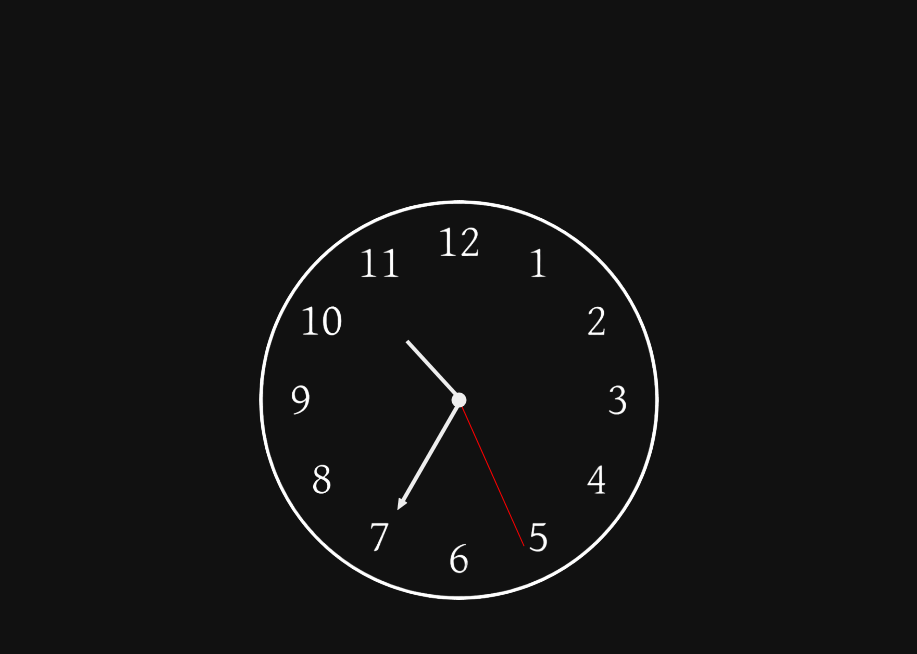
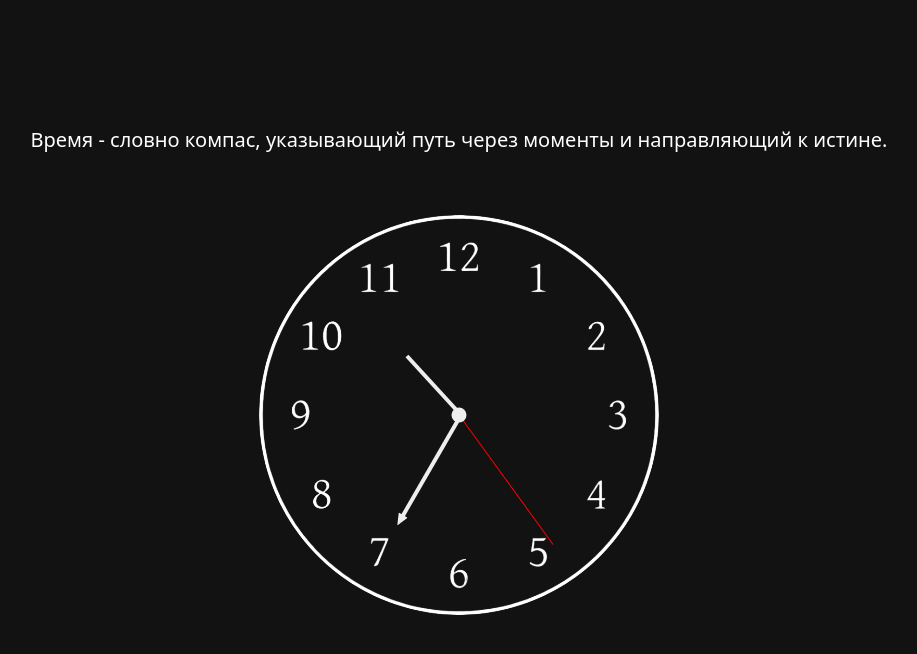
Before and after one commit to GinKey/reactstart, a React (Create React App) app: page /clock in a window 1280 px wide. Shown: the top 654 px of the page, without its empty margins (181-1098 px from the left). Built offline with nearby package versions, Linux system fonts and the light colour scheme.

Commit message:
Clock update 2

```diff
--- a/src/Components/clock.css
+++ b/src/Components/clock.css
@@ -4,7 +4,7 @@
     display: flex;
     align-items: center;
     justify-content: center;
-    background-color: #111;
+    background-color: #121212;
 }
 
 
@@ -34,6 +34,7 @@
     background-repeat: no-repeat;
     background-position: center;
 }
+
 .hand {
     position: absolute;
     width: 50%;
--- a/src/Pages/ClockPage.js
+++ b/src/Pages/ClockPage.js
@@ -28,7 +28,7 @@ function Clock() {
         };
 
         const timerID = setInterval(calculateArrowPositions, 1000);
-        calculateArrowPositions(); // Вызываем сразу для начального позиционирования
+        calculateArrowPositions();
 
         return () => {
             clearInterval(timerID);
@@ -36,7 +36,9 @@ function Clock() {
     }, []);
 
     return (
-        <div className="app">
+        <div className='app' style={{flexDirection: 'column'}}>
+            <div style={{color: 'white', marginBottom: '60px', fontSize: "20px", marginTop: "-60px"}}>Время - словно компас,
+                указывающий путь через моменты и направляющий к истине.</div>
             <div className={`clock ${arrowsPositioned ? 'show' : ''}`}>
                 <div ref={secondsRef} className="hand seconds"></div>
                 <div ref={minutesRef} className="hand minutes">
--- a/src/Pages/LabirintPage.js
+++ b/src/Pages/LabirintPage.js
@@ -97,7 +97,7 @@ function LabirintPage() {
             style={{
                 display: 'flex',
                 justifyContent: 'center',
-                flexDirection: 'column', // Вертикальное расположение
+                flexDirection: 'column',
                 alignItems: 'center',
                 height: '100vh',
                 background: 'black',
@@ -112,10 +112,10 @@ function LabirintPage() {
                         <span className='font-roboto_mono'
                             key={cellIndex}
                             style={{
-                                width: '18px', // Увеличили ширину
-                                height: '24px', // Увеличили высоту
+                                width: '18px',
+                                height: '24px',
                                 display: 'inline-block',
-                                fontSize: '20px', // Увеличили размер шрифта
+                                fontSize: '20px',
                                 textAlign: 'center',
                                 color: cell === finishChar ? 'red' : '',
                             }}
```
